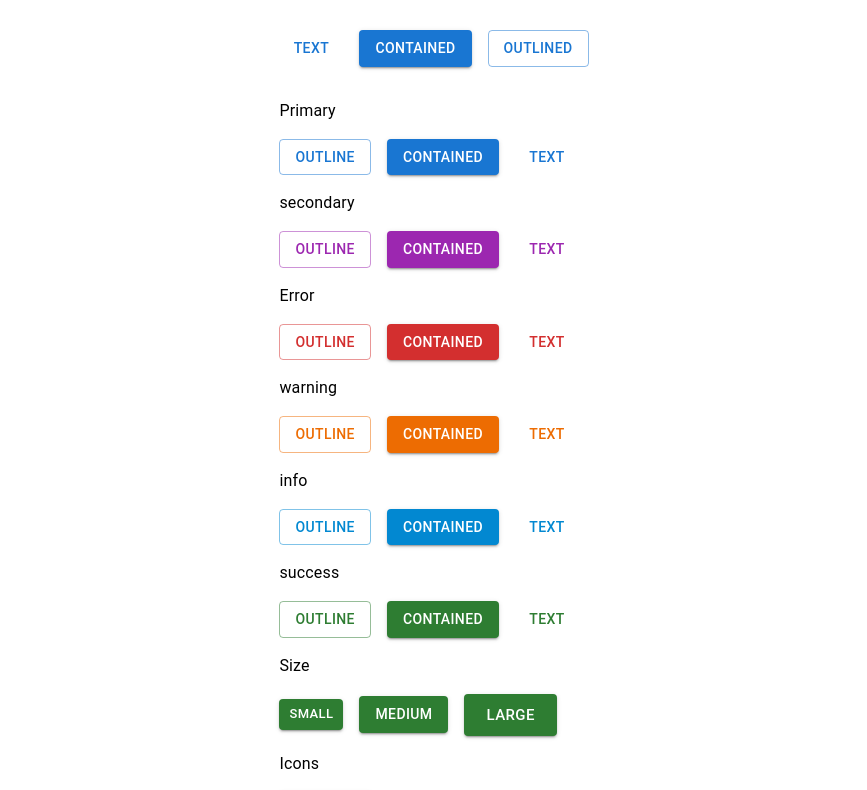
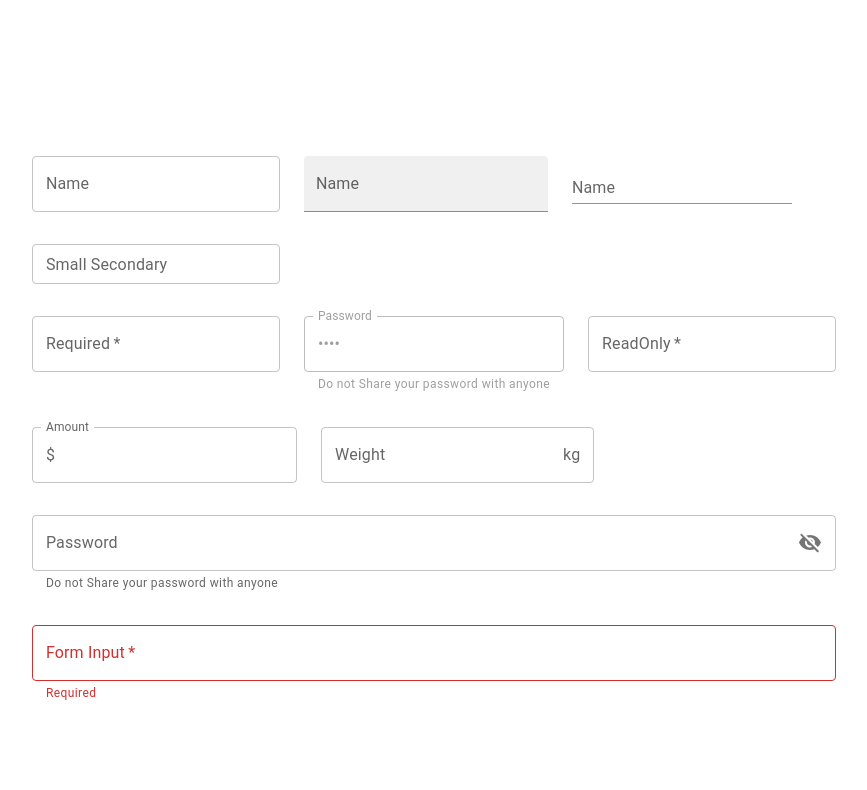
Before and after one commit to Chandraprakash-Darji/reactjs-learning, a React (Create React App) app in the folder react-material-ui/: page / in a window 1280 px wide. Shown: the top 790 px of the page, without its empty margins (206-1073 px from the left). Built offline with nearby package versions, Linux system fonts and the light colour scheme.

Commit message:
TextField Component

```diff
--- a/react-material-ui/src/App.tsx
+++ b/react-material-ui/src/App.tsx
@@ -1,9 +1,9 @@
-import MuiButtons from "./components/MuiButtons";
+import MuiTextField from "./components/MuiTextField";
 
 function App() {
   return (
     <div className="App">
-      <MuiButtons/>
+      <MuiTextField />
     </div>
   );
 }
--- /dev/null
+++ b/react-material-ui/src/components/MuiTextField.tsx
@@ -0,0 +1,87 @@
+import { InputAdornment, Stack, TextField } from "@mui/material";
+import VisibilityRoundedIcon from "@mui/icons-material/VisibilityRounded";
+import VisibilityOffRoundedIcon from "@mui/icons-material/VisibilityOffRounded";
+import React, { useState } from "react";
+const MuiTextField = () => {
+  const [passWordVisibility, setPassWordVisibility] = useState<boolean>(false);
+  const handlePasswordVisibilityToggle = () => {
+    setPassWordVisibility((visiBiltyStatus) => !visiBiltyStatus);
+  };
+
+  const [value, setValue] = useState("");
+
+  return (
+    <Stack spacing={4}>
+      <Stack direction={"row"} gap={3}>
+        <TextField label="Name" />
+        <TextField label="Name" variant="filled" />
+        <TextField label="Name" variant="standard" />
+      </Stack>
+
+      <Stack direction={"row"} gap={3}>
+        <TextField label="Small Secondary" color="secondary" size="small" />
+      </Stack>
+      <Stack direction={"row"} gap={3}>
+        <TextField label="Required" required />
+        <TextField
+          label="Password"
+          helperText="Do not Share your password with anyone"
+          type={"password"}
+          value="ddsd"
+          disabled
+        />
+        <TextField label="ReadOnly" required InputProps={{ readOnly: true }} />
+      </Stack>
+      <Stack direction={"row"} gap={3}>
+        <TextField
+          label="Amount"
+          InputProps={{
+            startAdornment: <InputAdornment position="start">$</InputAdornment>,
+          }}
+        />
+        <TextField
+          label="Weight"
+          InputProps={{
+            endAdornment: <InputAdornment position="end">kg</InputAdornment>,
+          }}
+        />
+      </Stack>
+      <Stack>
+        <TextField
+          label="Password"
+          helperText="Do not Share your password with anyone"
+          type={passWordVisibility ? "text" : "password"}
+          InputProps={{
+            endAdornment: (
+              <InputAdornment
+                position="end"
+                onClick={handlePasswordVisibilityToggle}
+              >
+                {passWordVisibility ? (
+                  <VisibilityRoundedIcon />
+                ) : (
+                  <VisibilityOffRoundedIcon />
+                )}
+              </InputAdornment>
+            ),
+          }}
+        />
+      </Stack>
+
+      <Stack>
+        <TextField
+          label="Form Input"
+          required
+          value={value}
+          error={!value}
+          onChange={(e) =>
+            setValue(e.target.value)
+          }
+          helperText={!value?"Required":"Dont Share your Password"}
+        />
+      </Stack>
+    </Stack>
+  );
+};
+
+export default MuiTextField;
```
